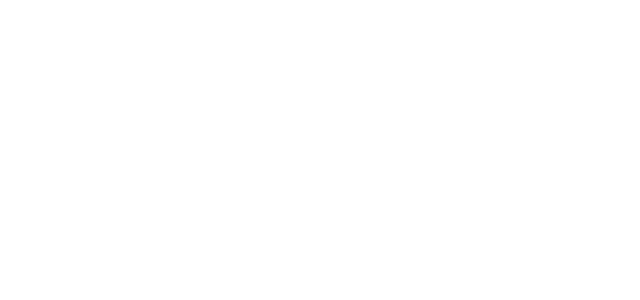
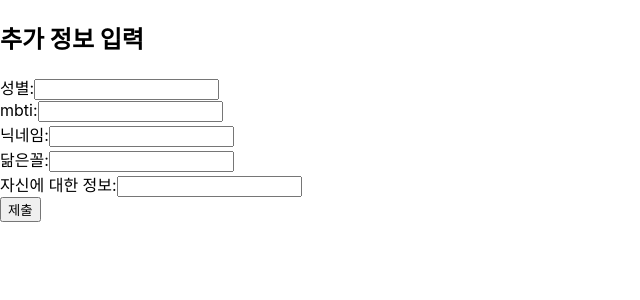
Before and after one commit to jjuuuunnii/login-socket-prac, a React (Create React App) app: page /user-info in a window 1280 px wide. Before the commit this address had no page. Shown: the top 300 px of the page, without its empty margins (0-640 px from the left). Built offline with nearby package versions, Linux system fonts and the light colour scheme.

Commit message:
Fix: 추가정보 입력필드 추가

```diff
--- a/src/App.js
+++ b/src/App.js
@@ -9,7 +9,7 @@
         <Router>
             <Routes>
                 <Route path="/" element={<LoginPage />} />
-                <Route path="/moreInfo" element={<MoreInfoPage />} />
+                <Route path="/user-info" element={<MoreInfoPage />} />
                 <Route path="/chat" element={<ChatPage />} />
             </Routes>
         </Router>
--- a/src/MoreInfoPage.js
+++ b/src/MoreInfoPage.js
@@ -6,35 +6,35 @@
   const value = "; " + document.cookie;
   const parts = value.split("; " + name + "=");
   if (parts.length === 2) {
-    let cookieValue = decodeURIComponent(parts.pop().split(";").shift());
-    return cookieValue.replace('+', ' ');  // + 문자를 공백으로 변환
+    return decodeURIComponent(parts.pop().split(";").shift());
   }
 }
 
 function MoreInfoPage() {
-    const [explain, setExplain] = useState('');
-    const [mbti, setMbti] = useState('');
-    const navigate = useNavigate();  // useNavigate hook을 사용하여 navigate 함수를 가져옵니다.
+    const [mbti, setMbti] = useState('');        // MBTI
+    const [gender, setGender] = useState('');    // 성별
+    const [nickname, setNickname] = useState('');// 닉네임
+    const [face, setface] = useState(''); // 닮은꼴
+    const [selfInfo, setSelfInfo] = useState('');   // 자신에 대한 정보
+
+    const navigate = useNavigate();
 
     const handleSubmit = async (e) => {
         e.preventDefault();
 
         const accessToken = getCookie("accessCookie");
 
-      console.log(accessToken);
-
-      const response = await fetch('http://localhost:8080/api/submitMoreInfo', {
+        const response = await fetch('http://localhost:8080/api/v1/users/additional', {
             method: 'POST',
             headers: {
                 'Content-Type': 'application/json',
-              'Authorization': accessToken  // "Bearer" 포함한 accessToken을 헤더에 추가
+                'Authorization': accessToken
             },
-          body: JSON.stringify({ explain, mbti })
+            body: JSON.stringify({ mbti, gender, nickname, face, selfInfo })
         });
 
         if (response.ok) {
-          console.log("데이터가 성공적으로 전송되었습니다.");
-          navigate('/chat');  // 성공적으로 데이터를 전송한 후 ChatPage로 리다이렉트합니다.
+            navigate('/chat');
         } else {
             console.error("데이터 전송에 실패했습니다.");
         }
@@ -44,11 +44,21 @@
         <div>
             <h2>추가 정보 입력</h2>
             <form onSubmit={handleSubmit}>
-                <label htmlFor="explain">자기소개:</label>
-                <textarea id="explain" name="explain" rows="4" cols="50" required value={explain} onChange={e => setExplain(e.target.value)}></textarea>
+                {/* 기존의 입력 필드들... */}
+                <label htmlFor="gender">성별:</label>
+                <input type="text" id="gender" name="gender" required value={gender} onChange={e => setGender(e.target.value)} />
                 <br />
-                <label htmlFor="mbti">MBTI:</label>
+                <label htmlFor="mbti">mbti:</label>
                 <input type="text" id="mbti" name="mbti" required value={mbti} onChange={e => setMbti(e.target.value)} />
+                <br />
+                <label htmlFor="nickname">닉네임:</label>
+                <input type="text" id="nickname" name="nickname" required value={nickname} onChange={e => setNickname(e.target.value)} />
+                <br />
+                <label htmlFor="face">닮은꼴:</label>
+                <input type="text" id="face" name="face" required value={face} onChange={e => setface(e.target.value)} />
+                <br />
+                <label htmlFor="selfInfo">자신에 대한 정보:</label>
+                <input type="text" id="selfInfo" name="selfInfo" required value={selfInfo} onChange={e => setSelfInfo(e.target.value)} />
                 <br />
                 <input type="submit" value="제출" />
             </form>
@@ -56,4 +66,5 @@
     );
 }
 
+
 export default MoreInfoPage;
```
Lines whose indentation alone changed are shown as unchanged.
